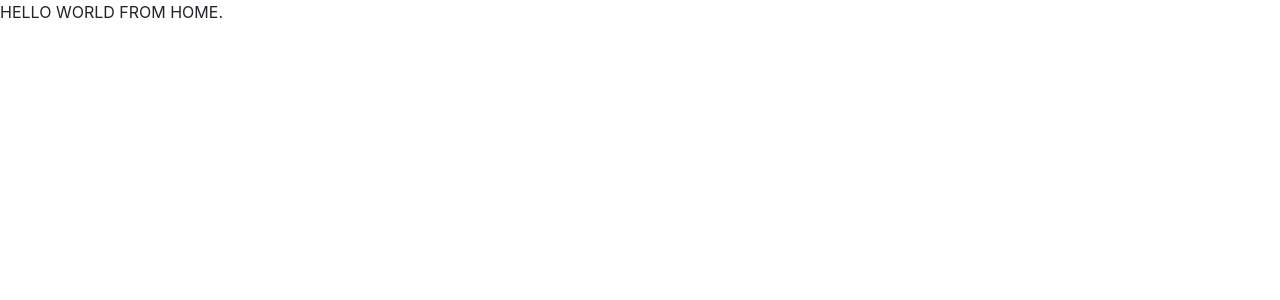
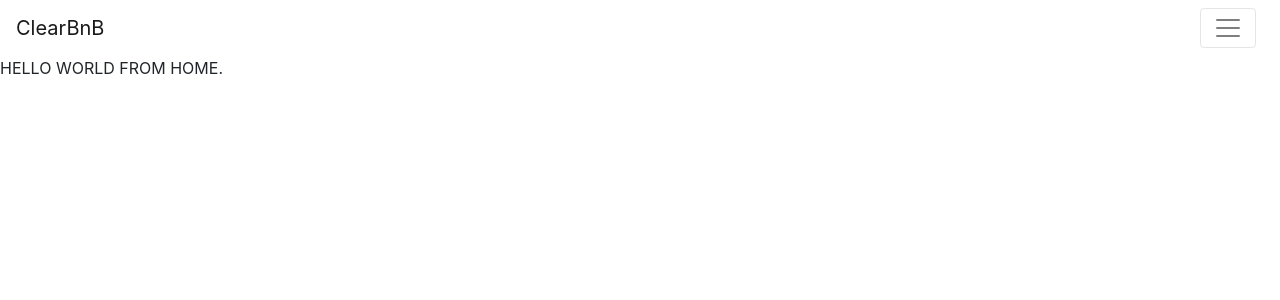
Before and after one commit to ChocoDream/ClearBnB, a React (Create React App) app: page / in a window 1280 px wide. Shown: the top 300 px of the page. Built offline with nearby package versions, Linux system fonts and the light colour scheme.

Commit message:
Added basic navlink

```diff
--- /dev/null
+++ b/src/components/NavMenu.js
@@ -0,0 +1,38 @@
+import React, {useState} from 'react';
+import { Collapse, Navbar, NavbarToggler, Nav, NavItem } from 'reactstrap';
+import {
+  BrowserRouter as Router,
+  Route,
+  Link
+} from "react-router-dom";
+
+
+const NavMenu = () => {
+
+  const [collapsed, setCollapsed] = useState(true);
+  const toggleNavbar = () => setCollapsed(!collapsed);
+
+  return (
+    <div>
+      <Router>
+
+      <Navbar color="faded" light>
+        <Link to="/" className="mr-auto navbar-brand">ClearBnB</Link>
+        <NavbarToggler onClick={toggleNavbar} className="mr-2" />
+        <Collapse isOpen={!collapsed} navbar>
+          <Nav navbar>
+            <NavItem>
+              <Link to="/" className="nav-link">Search</Link>
+            </NavItem>
+            <NavItem>
+              <Link to="/" className="nav-link">About</Link>
+            </NavItem>
+          </Nav>
+        </Collapse>
+      </Navbar>
+      </Router>
+    </div>
+  )
+}
+
+export default NavMenu;
--- a/src/components/nav.js
+++ /dev/null
@@ -1,2 +0,0 @@
-import React from 'react';
-import { Collapse, Navbar, NavbarToggler, NavbarBrand, Nav, NavItem, NavLink } from 'reactstrap';
--- a/src/pages/Home.js
+++ b/src/pages/Home.js
@@ -1,8 +1,10 @@
 import React from 'react';
+import NavMenu from '../components/NavMenu'
 
 const Home = () => {
   return (
     <div>
+      <NavMenu></NavMenu>
       <p>HELLO WORLD FROM HOME.</p>
     </div>
   )
```
